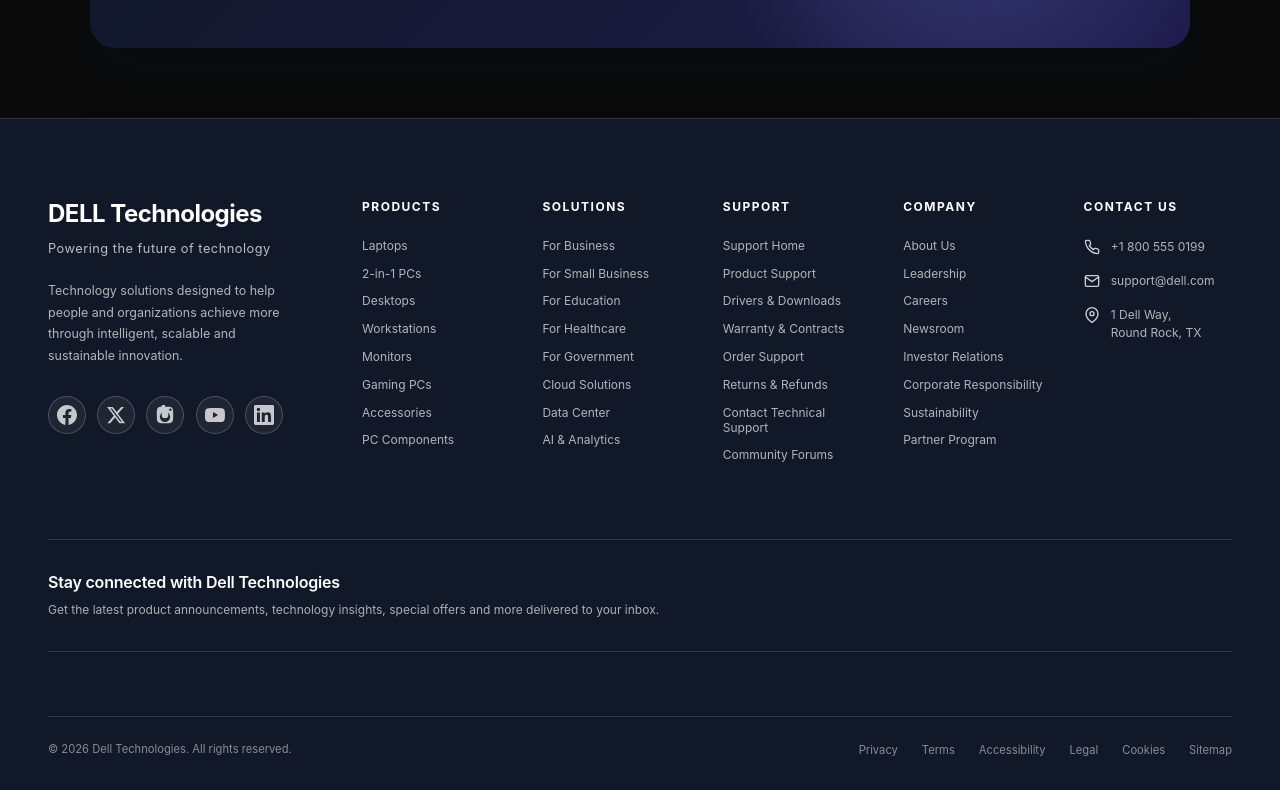
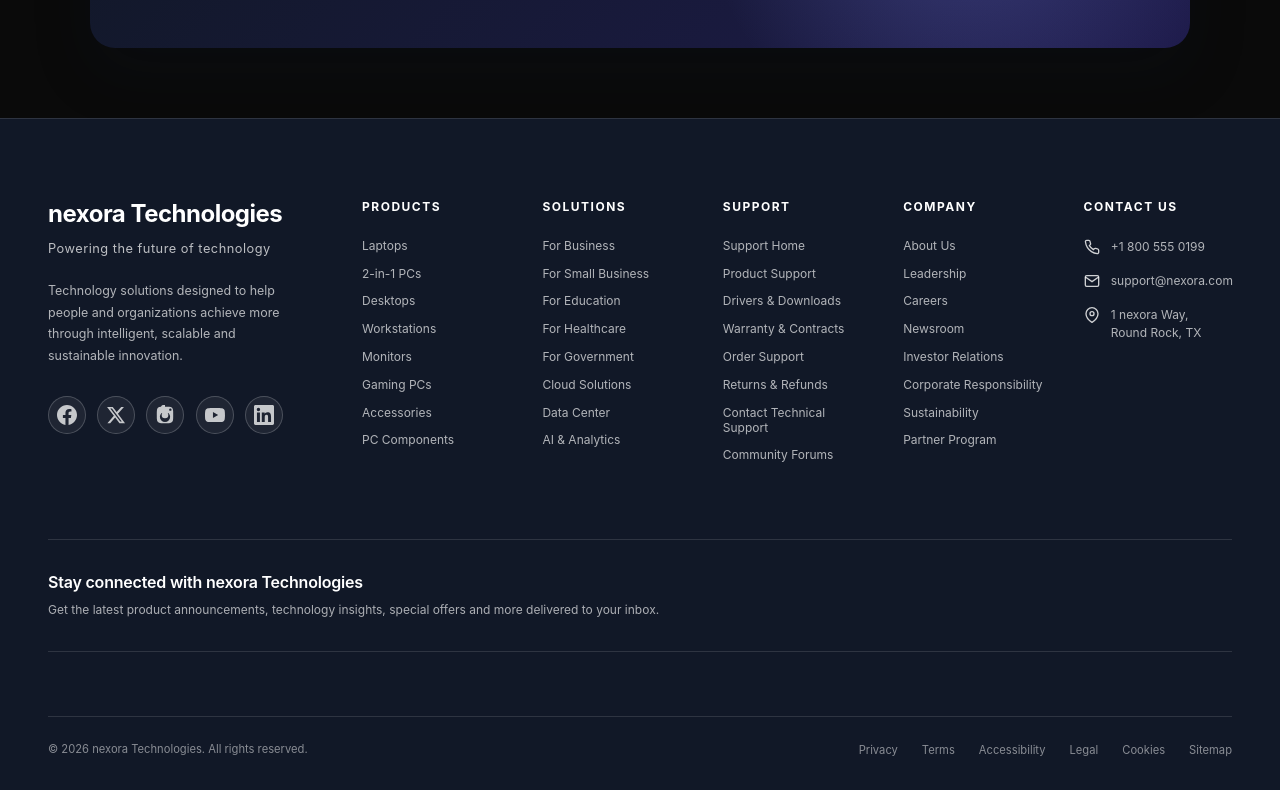
Before and after one commit to Piyushxyz1/nex-tech-, a React (Vite) app in the folder client/: page /offers in a window 1280 px wide. Shown: the part 2159-2949 px from the top of the page. Built offline with nearby package versions, Linux system fonts and the light colour scheme; no server answers.

Commit message:
content updated

```diff
--- a/client/package.json
+++ b/client/package.json
@@ -1,5 +1,5 @@
 {
-  "name": "rmn-dell-homepage",
+  "name": "rmn-nexora-homepage",
   "private": true,
   "version": "1.0.0",
   "type": "module",
--- a/client/src/components/accessories/Accessories.jsx
+++ b/client/src/components/accessories/Accessories.jsx
@@ -15,13 +15,13 @@
   },
   {
     image: laptop2,
-    title: "Dell G16 Gaming Laptop",
+    title: "nexora G16 Gaming Laptop",
     price: "₹1,29,999/-*",
     note: "INCL. ALL TAXES",
   },
   {
     image: laptop3,
-    title: "Dell G15 Gaming Laptop",
+    title: "nexora G15 Gaming Laptop",
     price: "₹99,999/-*",
     note: "INCL. ALL TAXES",
   },
--- a/client/src/components/alienware/Alienware.jsx
+++ b/client/src/components/alienware/Alienware.jsx
@@ -38,7 +38,7 @@
 
             <img
               src={slide5}
-              alt="Dell Alienware Laptop"
+              alt="nexora Alienware Laptop"
               loading="lazy"
               decoding="async"
               draggable="false"
@@ -93,7 +93,7 @@
           <span className="small-heading">MORE DEALS</span>
 
           <h2>
-            Dell
+            nexora
             <strong>Alienware</strong>
           </h2>
 
--- a/client/src/components/footer/Footer.jsx
+++ b/client/src/components/footer/Footer.jsx
@@ -16,7 +16,7 @@
         <div className="footer-brand-section">
 
           <div className="footer-brand">
-            DELL Technologies
+            nexora Technologies
           </div>
 
           <p className="footer-tagline">
@@ -188,7 +188,7 @@
                 <polyline points="22,6 12,13 2,6"/>
               </svg>
 
-              <span>support@dell.com</span>
+              <span>support@nexora.com</span>
 
             </div>
 
@@ -208,7 +208,7 @@
               </svg>
 
               <span>
-                1 Dell Way,
+                1 nexora Way,
                 <br />
                 Round Rock, TX
               </span>
@@ -231,7 +231,7 @@
         <div className="newsletter-content">
 
           <h3>
-            Stay connected with Dell Technologies
+            Stay connected with nexora Technologies
           </h3>
 
           <p>
@@ -255,7 +255,7 @@
         <div className="footer-bottom-left">
 
           <p>
-            © 2026 Dell Technologies. All rights reserved.
+            © 2026 nexora Technologies. All rights reserved.
           </p>
 
         </div>
--- a/client/src/components/herosection/HeroSection.jsx
+++ b/client/src/components/herosection/HeroSection.jsx
@@ -24,7 +24,7 @@
 
   {
     video: lapvideo2,
-    label: "DELL PREMIUM",
+    label: "nexora PREMIUM",
     title: "Built for\nwhat's next.",
     description:
       "Experience next-generation performance wrapped in an elegant, refined design.",
--- a/client/src/components/introsection/IntroSection.jsx
+++ b/client/src/components/introsection/IntroSection.jsx
@@ -32,7 +32,7 @@
         }}
       >
         <span className="small-heading">
-          DELL TECHNOLOGIES
+          nexora TECHNOLOGIES
         </span>
 
         <h2>
--- a/client/src/components/offersection/OfferSection.jsx
+++ b/client/src/components/offersection/OfferSection.jsx
@@ -39,7 +39,7 @@
 
         <p>
           Upgrade your everyday experience
-          with powerful Dell technology built
+          with powerful nexora technology built
           for modern life.
         </p>
 
--- a/client/src/components/products/products.css
+++ b/client/src/components/products/products.css
@@ -1113,7 +1113,7 @@
    XPS SECTION
  */
 .xps-section {
-  --xps-bg: url("../../assets/new-dell-headphone.png");
+  --xps-bg: url("../../assets/new-nexora-headphone.png");
 
   position: relative;
   width: 100%;
--- a/client/src/components/xpssection/XpsSection.jsx
+++ b/client/src/components/xpssection/XpsSection.jsx
@@ -14,7 +14,7 @@
           ease: [0.22, 1, 0.36, 1],
         }}
       >
-        <span className="small-heading">DELL XPS</span>
+        <span className="small-heading">nexora XPS</span>
 
         <h2>
           Designed for<strong> what's next.</strong>
```
Also changed, not shown: 2 other files (tests, documents, lock files or other folders).
